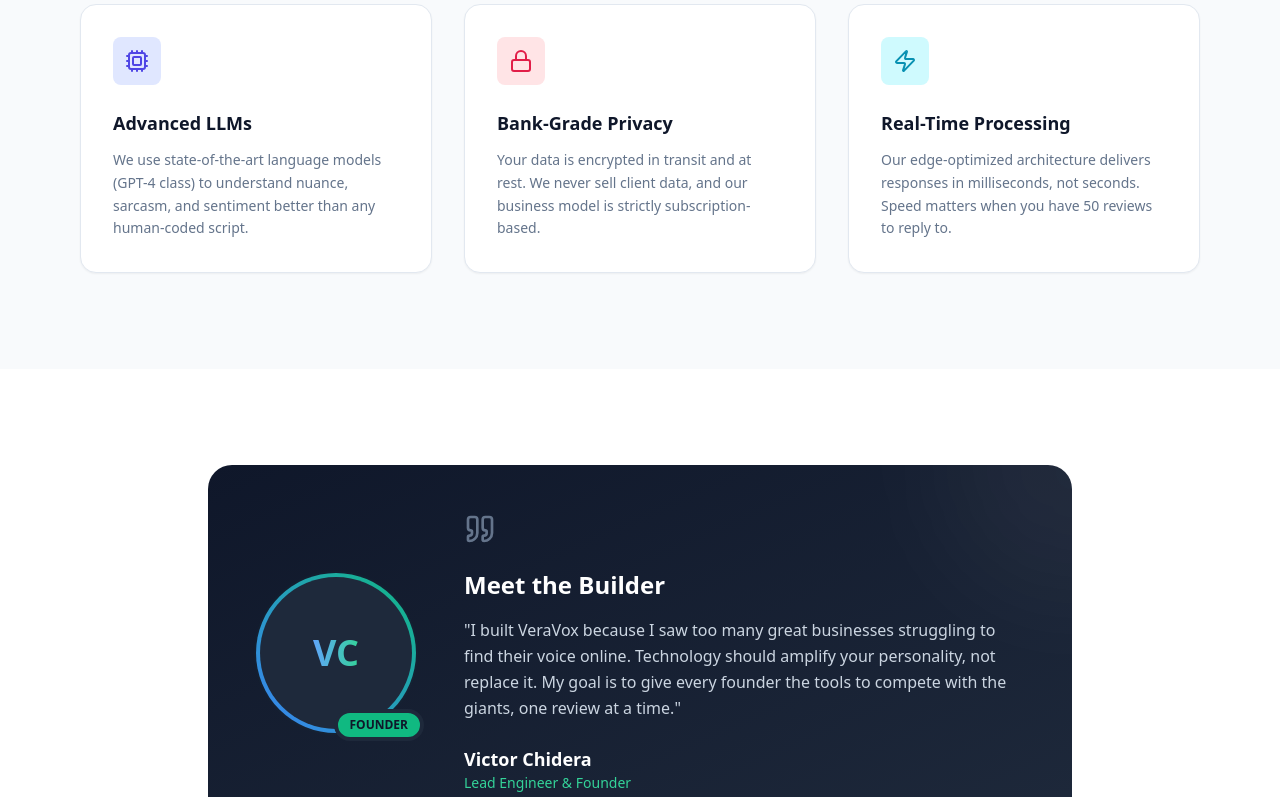
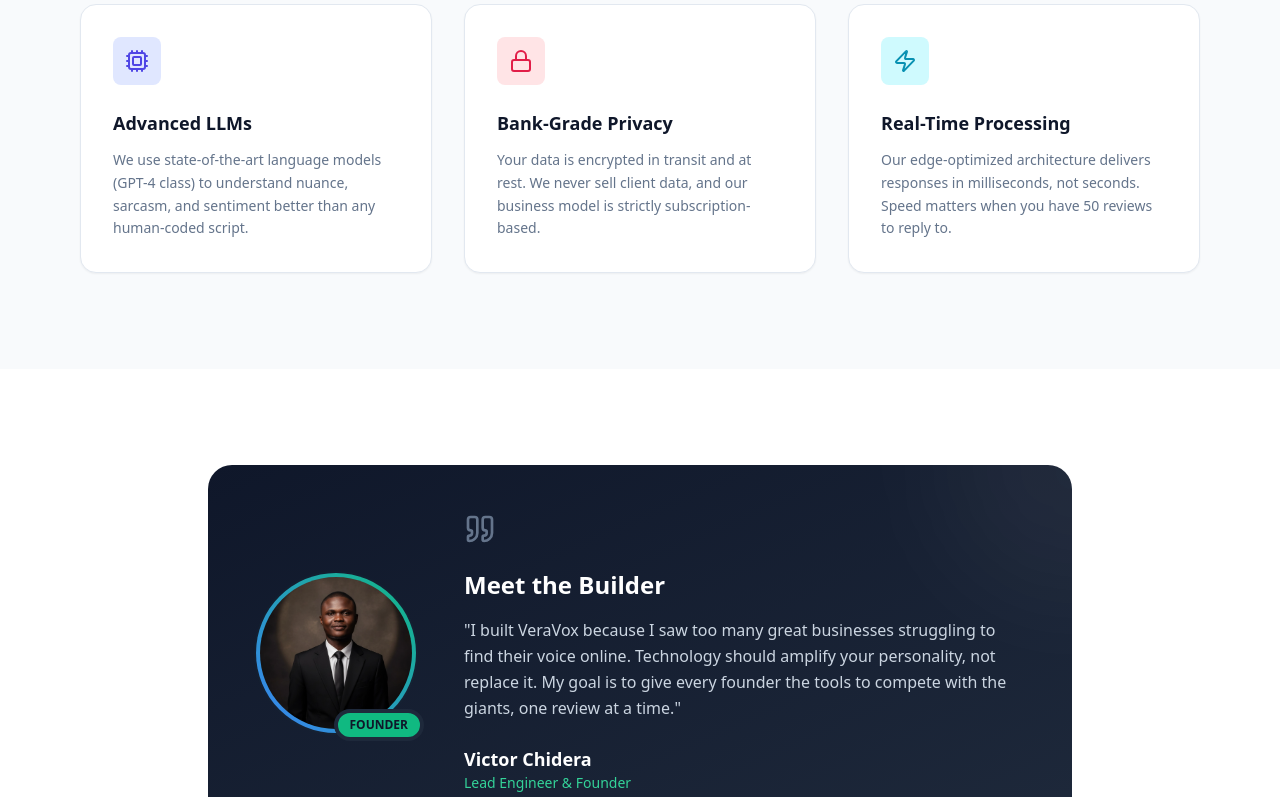
Before and after one commit to VictorChidex1/google-review-bot, a React (Vite) app: page /about in a window 1280 px wide. Shown: the part 2000-2797 px from the top of the page. Built offline with nearby package versions, Linux system fonts and the light colour scheme; no server answers.

Commit message:
Implementing Static Founder Avatar

```diff
--- a/src/pages/AboutPage.tsx
+++ b/src/pages/AboutPage.tsx
@@ -98,7 +98,7 @@
             >
               Empowering Owners{" "}
               <span className="text-transparent bg-clip-text bg-gradient-to-r from-blue-400 to-emerald-400">
-                To Be Heard
+                to be Heard
               </span>
             </motion.h1>
             <motion.p
@@ -373,13 +373,13 @@
               {/* Decorative elements */}
               <div className="absolute top-0 right-0 w-64 h-64 bg-white/5 rounded-full blur-3xl -translate-y-1/2 translate-x-1/2" />
 
-              {/* Avatar Placeholder */}
+              {/* Avatar Image */}
               <motion.div
                 variants={slideLeft}
                 initial="hidden"
                 whileInView="visible"
                 viewport={{ once: true }}
-                className="flex-shrink-0 relative"
+                className="flex-shrink-0 relative group"
               >
                 <motion.div
                   animate={{
@@ -390,14 +390,17 @@
                     ],
                   }}
                   transition={{ duration: 3, repeat: Infinity }}
-                  className="w-32 h-32 md:w-40 md:h-40 rounded-full bg-gradient-to-tr from-blue-500 to-emerald-500 p-1"
+                  className="w-32 h-32 md:w-40 md:h-40 rounded-full bg-gradient-to-tr from-blue-500 to-emerald-500 p-1 relative"
                 >
-                  <div className="w-full h-full rounded-full bg-slate-800 flex items-center justify-center overflow-hidden">
-                    <span className="text-4xl font-bold bg-clip-text text-transparent bg-gradient-to-r from-blue-400 to-emerald-400">
-                      VC
-                    </span>
+                  <div className="w-full h-full rounded-full bg-slate-800 flex items-center justify-center overflow-hidden relative">
+                    <img
+                      src="/victor-chidera.webp"
+                      alt="Victor Chidera"
+                      className="w-full h-full object-cover"
+                    />
                   </div>
                 </motion.div>
+
                 <div className="absolute -bottom-2 -right-2 bg-emerald-500 text-slate-900 text-xs font-bold px-3 py-1 rounded-full border-4 border-slate-800">
                   FOUNDER
                 </div>
```
Also changed, not shown: public/victor-chidera.webp (added), 1 other file (tests, documents, lock files or other folders).
